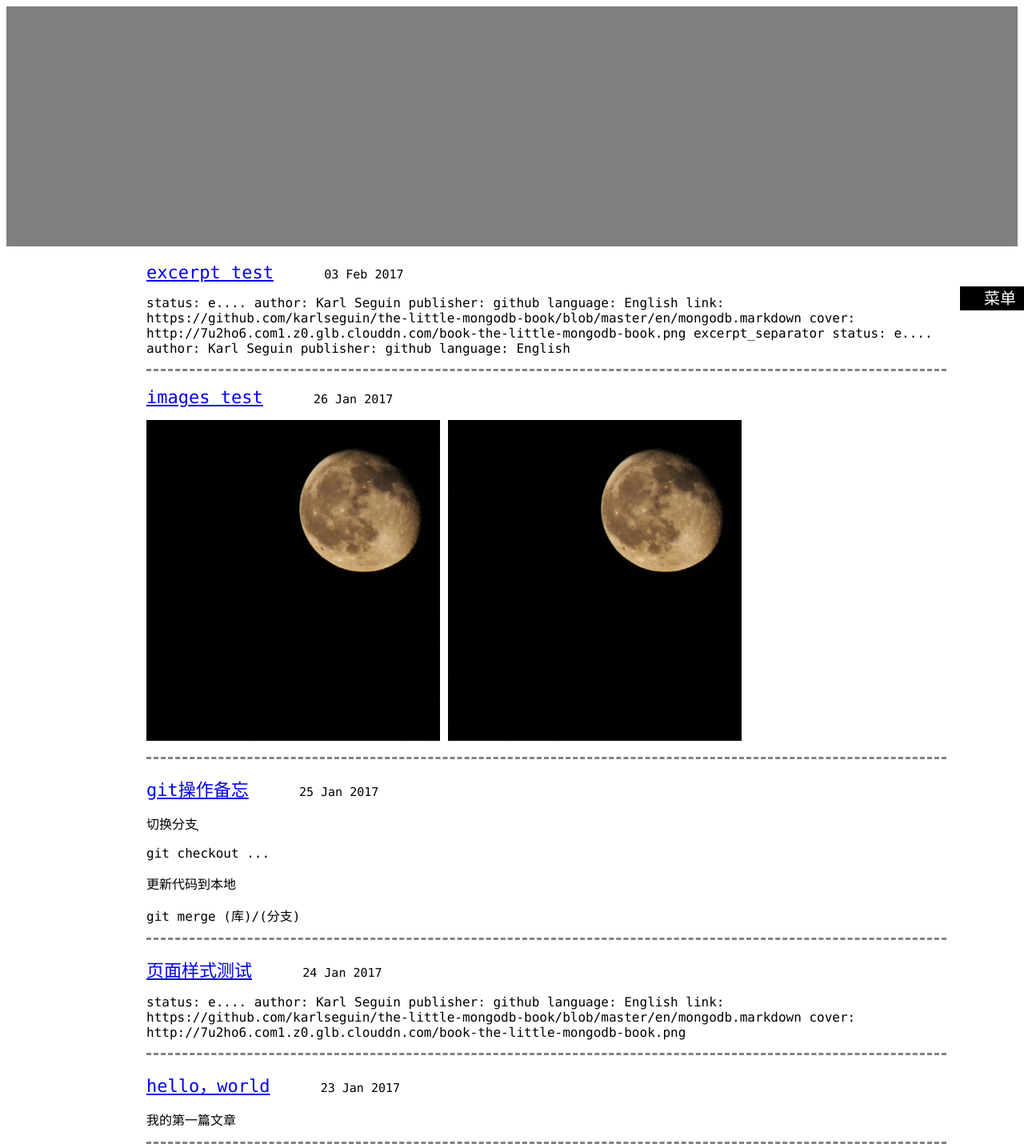
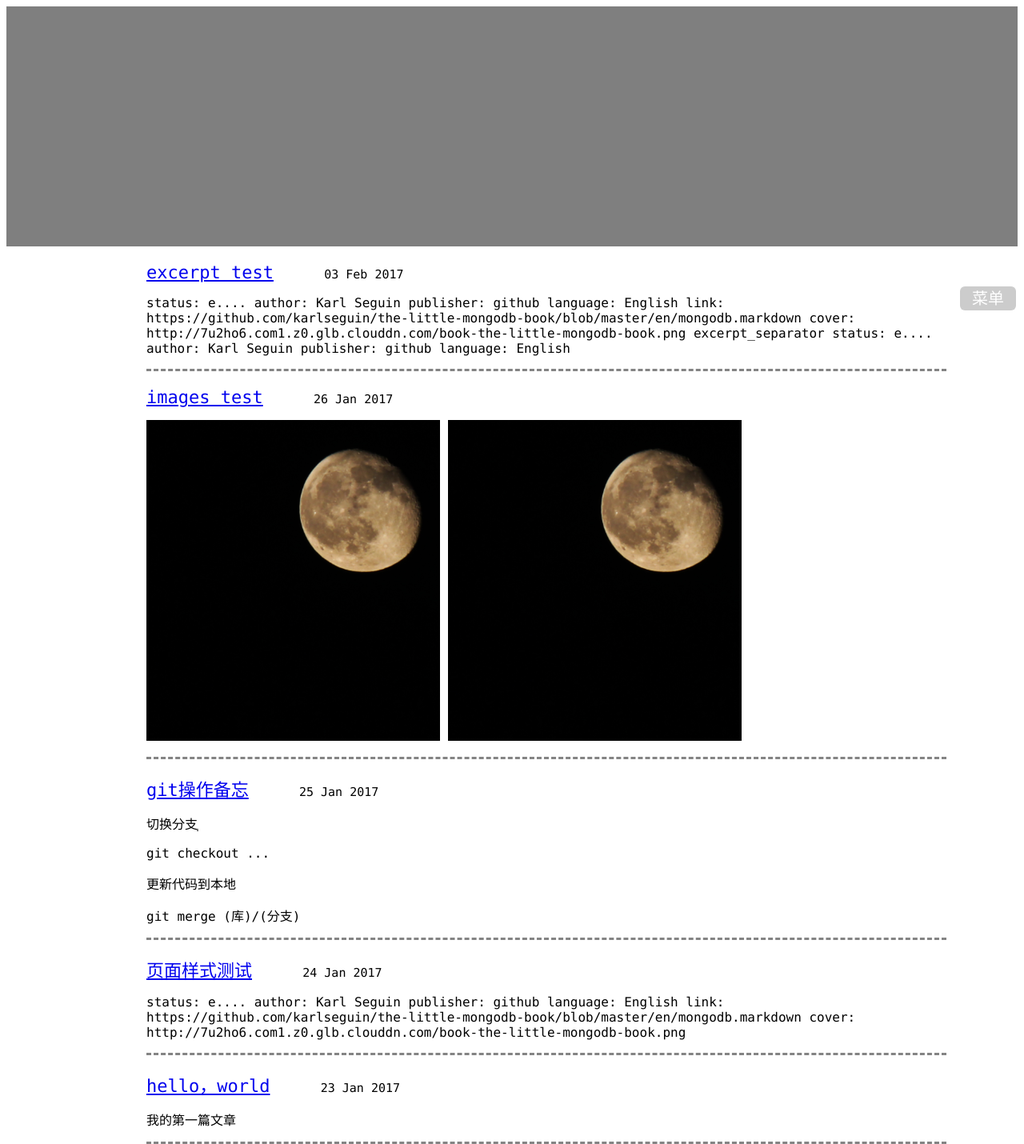
Before and after one commit to wangjianjie606/dono, a Jekyll site: the page built from index.html, in a window 1280 px wide. Shown: the whole page at 80% size. Built offline with Jekyll 4.4.1, drawn with Linux system fonts in a browser that asks for light colours.

Commit message:
home page layouts modify...

```diff
--- a/assets/css/home.css
+++ b/assets/css/home.css
@@ -17,12 +17,17 @@
 	left:1200px;
 	margin-top:50px;
 	text-align:center;
-	width:100px;
+	width:70px;
 	height:30px;
 	line-height:30px;
 	font-size:20px;
+	border-radius:6px;
 	color:white;
-	background-color:black;
+	background-color:rgba(0, 0, 0, 0.2);
+}
+
+#homeMenuBtn:hover{
+	background-color:rgba(0, 0, 0, 0.2);
 }
 
 body{
```
